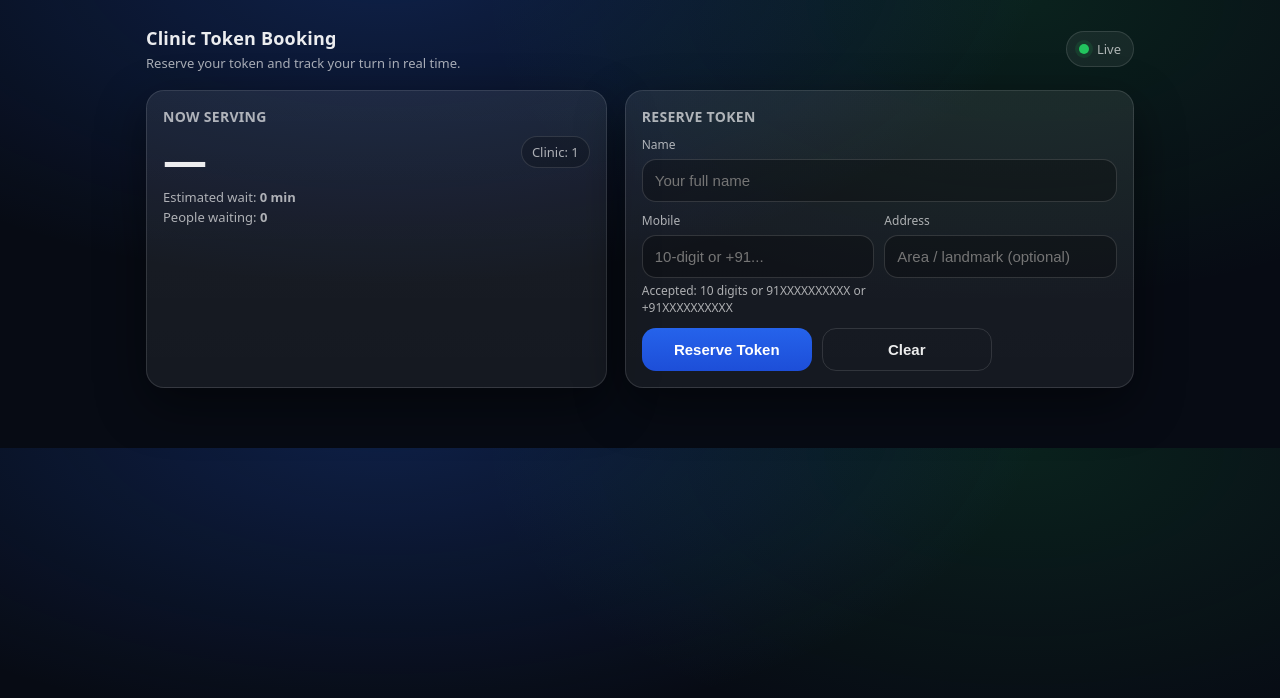
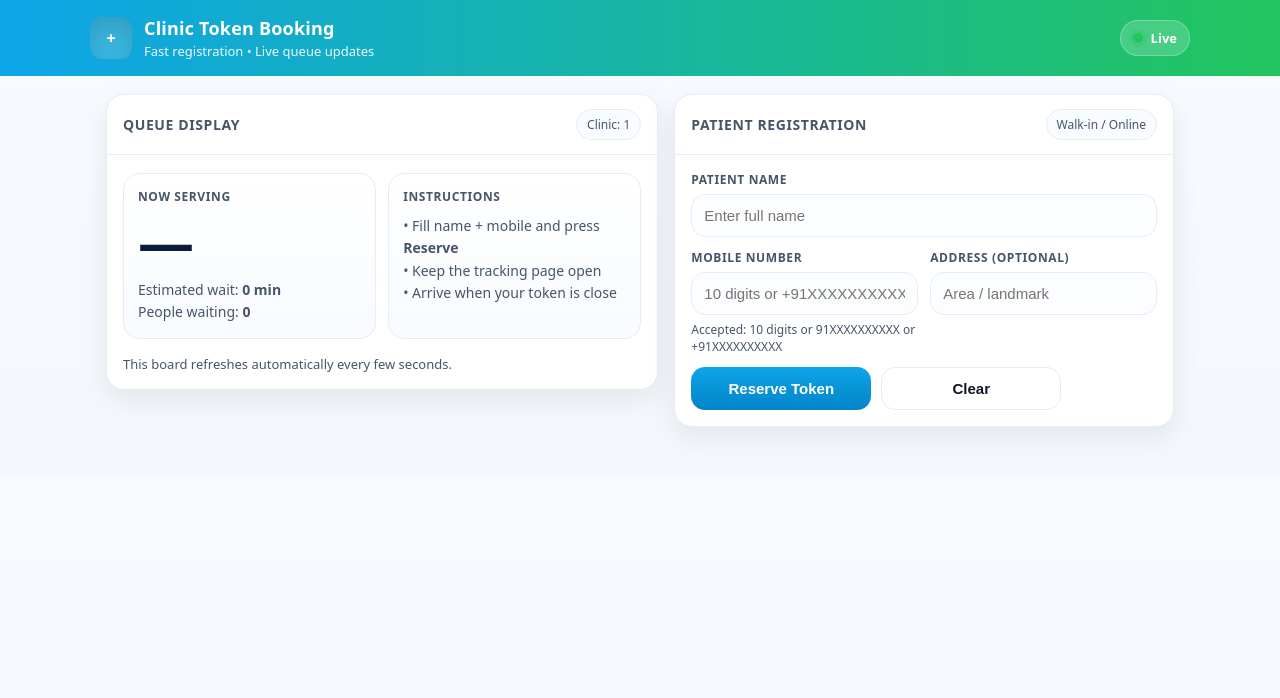
Before and after one commit to rahulgaddipati3-byte/q-manage, a Django app: page /public/clinic/1/ in a window 1280 px wide. Shown: the top 698 px of the page. Run offline with Django 5.2, Linux system fonts and the light colour scheme; data that the repository does not hold is empty.

Commit message:
Revamp public clinic page to hospital-style UI

```diff
--- a/backend/core/templates/public/clinic.html
+++ b/backend/core/templates/public/clinic.html
@@ -7,194 +7,232 @@
 
   <style>
     :root{
-      --bg: #070b14;
-      --panel: rgba(255,255,255,0.06);
-      --panel2: rgba(255,255,255,0.08);
-      --border: rgba(255,255,255,0.12);
-      --text: rgba(255,255,255,0.92);
-      --muted: rgba(255,255,255,0.65);
-      --good: #22c55e;
-      --bad: #ef4444;
-      --brand: #2563eb;
-      --brand2: #1d4ed8;
-      --shadow: 0 18px 50px rgba(0,0,0,0.45);
+      --bg:#f4f7fb;
+      --card:#ffffff;
+      --border:#e6edf5;
+      --text:#0f172a;
+      --muted:#475569;
+      --brand:#0ea5e9;     /* hospital blue */
+      --brand2:#0284c7;
+      --ok:#16a34a;
+      --bad:#dc2626;
+      --shadow: 0 10px 30px rgba(15, 23, 42, 0.08);
       --r: 18px;
     }
-
-    * { box-sizing: border-box; }
+    *{box-sizing:border-box}
     body{
       margin:0;
       font-family: ui-sans-serif, system-ui, -apple-system, Segoe UI, Roboto, Arial;
-      background: radial-gradient(1200px 600px at 30% -10%, rgba(37,99,235,0.25), transparent 55%),
-                  radial-gradient(900px 500px at 80% 0%, rgba(34,197,94,0.12), transparent 60%),
-                  var(--bg);
+      background: linear-gradient(180deg, #f7fbff, var(--bg));
       color: var(--text);
     }
 
-    .wrap{
-      max-width: 1020px;
+    .topbar{
+      background: linear-gradient(90deg, #0ea5e9, #22c55e);
+      color:white;
+      padding: 16px 16px;
+    }
+    .topbarInner{
+      max-width: 1100px;
       margin: 0 auto;
-      padding: 26px 16px 60px;
-    }
-
-    .topbar{
       display:flex;
       align-items:center;
       justify-content:space-between;
       gap:12px;
-      margin-bottom: 18px;
+    }
+    .brand{
+      display:flex; align-items:center; gap:12px;
+    }
+    .logo{
+      width:42px; height:42px; border-radius:12px;
+      background: rgba(255,255,255,0.18);
+      display:flex; align-items:center; justify-content:center;
+      font-weight:900;
+      box-shadow: 0 10px 25px rgba(0,0,0,0.15) inset;
     }
     .title{
-      font-size: 18px;
-      font-weight: 700;
-      letter-spacing: 0.2px;
+      font-size:18px; font-weight:800; letter-spacing:.2px; margin:0;
     }
-    .subtitle{
-      font-size: 13px;
-      color: var(--muted);
-      margin-top: 4px;
+    .sub{
+      font-size:13px; opacity:.92; margin-top:2px;
     }
-    .badge{
-      display:inline-flex;
-      align-items:center;
-      gap:8px;
+    .live{
+      display:flex; align-items:center; gap:8px;
       padding: 8px 12px;
-      border:1px solid var(--border);
-      background: var(--panel);
       border-radius: 999px;
-      font-size: 13px;
-      color: var(--muted);
-      white-space: nowrap;
+      background: rgba(255,255,255,0.18);
+      border: 1px solid rgba(255,255,255,0.25);
+      font-weight:700;
+      font-size:13px;
+      white-space:nowrap;
     }
     .dot{
-      width:10px; height:10px; border-radius:999px;
-      background: var(--good);
-      box-shadow: 0 0 0 4px rgba(34,197,94,0.12);
+      width:10px; height:10px; border-radius:999px; background:#22c55e;
+      box-shadow: 0 0 0 4px rgba(34,197,94,0.25);
+    }
+
+    .wrap{
+      max-width: 1100px;
+      margin: 0 auto;
+      padding: 18px 16px 48px;
     }
 
     .grid{
       display:grid;
       grid-template-columns: 1fr;
-      gap: 14px;
+      gap: 16px;
     }
-    @media (min-width: 860px){
-      .grid{ grid-template-columns: 0.95fr 1.05fr; gap: 18px; }
+    @media (min-width: 900px){
+      .grid{ grid-template-columns: 1.05fr 0.95fr; align-items:start; }
     }
 
     .card{
-      border:1px solid var(--border);
-      background: linear-gradient(180deg, var(--panel2), var(--panel));
+      background: var(--card);
+      border: 1px solid var(--border);
       border-radius: var(--r);
       box-shadow: var(--shadow);
-      padding: 16px;
+      overflow:hidden;
+    }
+    .cardHead{
+      padding: 14px 16px;
+      border-bottom: 1px solid var(--border);
+      display:flex;
+      align-items:center;
+      justify-content:space-between;
+      gap:12px;
+    }
+    .cardHead h2{
+      margin:0;
+      font-size:14px;
+      letter-spacing:.6px;
+      text-transform:uppercase;
+      color: var(--muted);
+      font-weight:800;
+    }
+    .pill{
+      font-size:12px;
+      color: var(--muted);
+      padding: 6px 10px;
+      border-radius: 999px;
+      border: 1px solid var(--border);
+      background:#f8fbff;
+      white-space:nowrap;
     }
 
-    .card h3{
-      margin:0 0 10px;
-      font-size: 14px;
+    /* LED board style */
+    .board{
+      padding: 18px 16px 16px;
+      display:grid;
+      grid-template-columns: 1fr;
+      gap: 12px;
+    }
+    .boardRow{
+      display:flex;
+      gap:12px;
+      flex-wrap:wrap;
+      align-items:stretch;
+    }
+    .tile{
+      flex:1;
+      min-width: 240px;
+      border-radius: 16px;
+      border:1px solid var(--border);
+      background: linear-gradient(180deg, #ffffff, #f8fbff);
+      padding: 14px;
+    }
+    .k{
+      font-size:12px;
       color: var(--muted);
-      font-weight: 600;
-      letter-spacing: .3px;
-      text-transform: uppercase;
+      font-weight:800;
+      text-transform:uppercase;
+      letter-spacing:.6px;
+      margin-bottom:8px;
+    }
+    .tokenBig{
+      font-size:56px;
+      font-weight:900;
+      letter-spacing:2px;
+      color:#0b1b3a;
+      line-height: 1;
+      margin: 6px 0 0;
+    }
+    .stat{
+      font-size:14px;
+      color: var(--muted);
+      margin-top: 10px;
+      line-height: 1.6;
+    }
+    .hint{
+      font-size:13px;
+      color: var(--muted);
+      padding: 0 16px 16px;
     }
 
-    .nowServing{
-      display:flex;
-      align-items:flex-start;
-      justify-content:space-between;
-      gap: 14px;
+    /* Form */
+    form{ padding: 16px; }
+    label{
+      display:block;
+      font-size: 12px;
+      color: var(--muted);
+      font-weight: 800;
+      text-transform:uppercase;
+      letter-spacing:.6px;
+      margin-bottom: 6px;
     }
-    .bigToken{
-      font-size: 44px;
-      font-weight: 800;
-      letter-spacing: 1px;
-      line-height: 1;
-      margin: 2px 0 6px;
+    input, textarea{
+      width:100%;
+      padding: 12px 12px;
+      border-radius: 14px;
+      border: 1px solid var(--border);
+      background: #fbfdff;
+      outline:none;
+      font-size: 15px;
     }
-    .mini{
-      font-size: 13px;
-      color: var(--muted);
-      line-height: 1.5;
+    input:focus, textarea:focus{
+      border-color: rgba(14,165,233,0.55);
+      box-shadow: 0 0 0 4px rgba(14,165,233,0.18);
+      background:white;
     }
-    .pill{
-      display:inline-flex;
-      padding: 6px 10px;
-      border-radius: 999px;
-      border:1px solid var(--border);
-      background: rgba(0,0,0,0.2);
-      font-size: 13px;
-      color: var(--muted);
-    }
-
-    form{ margin:0; }
+    textarea{ min-height: 92px; resize: vertical; }
     .row{
       display:grid;
       grid-template-columns: 1fr;
-      gap: 10px;
-      margin-bottom: 10px;
+      gap: 12px;
+      margin-bottom: 12px;
     }
     @media (min-width: 540px){
       .row.two{ grid-template-columns: 1fr 1fr; }
     }
-
-    label{
-      display:block;
-      font-size: 12px;
-      color: var(--muted);
-      margin-bottom: 6px;
-    }
-
-    input, textarea{
-      width:100%;
-      padding: 12px 12px;
-      border-radius: 14px;
-      border:1px solid rgba(255,255,255,0.14);
-      background: rgba(0,0,0,0.28);
-      color: var(--text);
-      outline: none;
-      font-size: 15px;
-    }
-    textarea{ min-height: 92px; resize: vertical; }
-    input:focus, textarea:focus{
-      border-color: rgba(37,99,235,0.65);
-      box-shadow: 0 0 0 4px rgba(37,99,235,0.18);
-    }
-
     .help{
       font-size: 12px;
       color: var(--muted);
-      margin-top: 4px;
+      margin-top: 6px;
     }
 
     .actions{
       display:flex;
       gap: 10px;
-      flex-wrap: wrap;
       margin-top: 12px;
+      flex-wrap:wrap;
     }
-
     .btn{
-      appearance:none;
       border:0;
       cursor:pointer;
       border-radius: 14px;
       padding: 12px 14px;
-      font-weight: 700;
+      font-weight: 900;
       font-size: 15px;
-      color: white;
+      color:white;
       background: linear-gradient(180deg, var(--brand), var(--brand2));
-      min-width: 170px;
+      min-width: 180px;
     }
-    .btn:disabled{
-      opacity: .65;
-      cursor: not-allowed;
-    }
+    .btn:disabled{opacity:.7; cursor:not-allowed}
     .btnGhost{
-      background: transparent;
-      border:1px solid var(--border);
+      background:#ffffff;
+      border: 1px solid var(--border);
       color: var(--text);
-      font-weight: 600;
-      min-width: 170px;
+      font-weight: 800;
+      min-width: 180px;
     }
 
     .msg{
@@ -202,94 +240,125 @@
       padding: 12px;
       border-radius: 14px;
       border:1px solid var(--border);
-      background: rgba(0,0,0,0.22);
+      background:#fbfdff;
       color: var(--muted);
       font-size: 14px;
       display:none;
     }
-    .msg.ok{ display:block; border-color: rgba(34,197,94,0.35); color: rgba(255,255,255,0.9); }
-    .msg.err{ display:block; border-color: rgba(239,68,68,0.45); color: rgba(255,255,255,0.92); }
+    .msg.ok{display:block; border-color: rgba(22,163,74,0.35); background: rgba(22,163,74,0.08); color: #0b3b1d;}
+    .msg.err{display:block; border-color: rgba(220,38,38,0.35); background: rgba(220,38,38,0.08); color: #4a0c0c;}
 
     .confirm{
       margin-top: 14px;
       padding: 14px;
       border-radius: 16px;
-      border:1px solid rgba(34,197,94,0.35);
-      background: rgba(34,197,94,0.10);
+      border:1px dashed rgba(14,165,233,0.55);
+      background: rgba(14,165,233,0.08);
       display:none;
     }
-    .confirm .token{
-      font-size: 34px;
+    .confirm .t{
+      font-size: 13px;
+      color: var(--muted);
       font-weight: 800;
-      letter-spacing: 1px;
-      margin: 6px 0 8px;
+      text-transform:uppercase;
+      letter-spacing:.6px;
+    }
+    .confirm .num{
+      font-size: 42px;
+      font-weight: 900;
+      letter-spacing: 2px;
+      margin: 8px 0;
+      color:#0b1b3a;
     }
     .confirm a{
-      color: white;
-      text-decoration: none;
       display:inline-block;
       margin-top: 6px;
       padding: 10px 12px;
       border-radius: 12px;
-      background: rgba(37,99,235,0.28);
-      border:1px solid rgba(37,99,235,0.35);
-      font-weight: 700;
+      border:1px solid rgba(14,165,233,0.35);
+      background:white;
+      color:#0b1b3a;
+      font-weight: 900;
+      text-decoration:none;
     }
   </style>
 </head>
 
 <body>
-  <div class="wrap">
-
   <div class="topbar">
+    <div class="topbarInner">
+      <div class="brand">
+        <div class="logo">+</div>
         <div>
           <div class="title">Clinic Token Booking</div>
-        <div class="subtitle">Reserve your token and track your turn in real time.</div>
+          <div class="sub">Fast registration • Live queue updates</div>
         </div>
-      <div class="badge" title="Live updates">
-        <span class="dot"></span>
-        <span id="liveLabel">Live</span>
+      </div>
+      <div class="live"><span class="dot"></span><span id="liveLabel">Live</span></div>
     </div>
   </div>
 
+  <div class="wrap">
     <div class="grid">
 
-      <!-- Left: now serving -->
+      <!-- Hospital-style token board -->
       <div class="card">
-        <h3>Now serving</h3>
-        <div class="nowServing">
-          <div>
-            <div class="bigToken" id="nowServing">—</div>
-            <div class="mini">
+        <div class="cardHead">
+          <h2>Queue display</h2>
+          <div class="pill">Clinic: {{ clinic_slug }}</div>
+        </div>
+
+        <div class="board">
+          <div class="boardRow">
+            <div class="tile">
+              <div class="k">Now serving</div>
+              <div class="tokenBig" id="nowServing">—</div>
+              <div class="stat">
                 Estimated wait: <b id="estWait">—</b><br/>
                 People waiting: <b id="waitingCount">—</b>
               </div>
             </div>
-          <div class="pill" id="clinicSlug">Clinic: {{ clinic_slug }}</div>
+
+            <div class="tile">
+              <div class="k">Instructions</div>
+              <div class="stat">
+                • Fill name + mobile and press <b>Reserve</b><br/>
+                • Keep the tracking page open<br/>
+                • Arrive when your token is close
+              </div>
+            </div>
           </div>
         </div>
 
-      <!-- Right: booking form -->
+        <div class="hint">
+          This board refreshes automatically every few seconds.
+        </div>
+      </div>
+
+      <!-- Registration form -->
       <div class="card">
-        <h3>Reserve token</h3>
+        <div class="cardHead">
+          <h2>Patient registration</h2>
+          <div class="pill">Walk-in / Online</div>
+        </div>
 
         <form id="reserveForm">
           <div class="row">
             <div>
-              <label for="name">Name</label>
-              <input id="name" name="name" placeholder="Your full name" autocomplete="name" required>
+              <label for="name">Patient name</label>
+              <input id="name" name="name" placeholder="Enter full name" autocomplete="name" required>
             </div>
           </div>
 
           <div class="row two">
             <div>
-              <label for="phone">Mobile</label>
-              <input id="phone" name="phone" placeholder="10-digit or +91..." autocomplete="tel" required>
+              <label for="phone">Mobile number</label>
+              <input id="phone" name="phone" placeholder="10 digits or +91XXXXXXXXXX" autocomplete="tel" required>
               <div class="help">Accepted: 10 digits or 91XXXXXXXXXX or +91XXXXXXXXXX</div>
             </div>
             <div>
-              <label for="address">Address</label>
-              <input id="address" name="address" placeholder="Area / landmark (optional)">
+              <label for="address">Address (optional)</label>
+              <input id="address" name="address" placeholder="Area / landmark">
             </div>
           </div>
 
@@ -301,10 +370,10 @@
           <div class="msg" id="msgBox"></div>
 
           <div class="confirm" id="confirmBox">
-            <div class="mini">Your token</div>
-            <div class="token" id="yourToken">—</div>
-            <div class="mini">Keep this page open. It updates automatically.</div>
-            <a id="trackLink" href="#" target="_blank">Track Token</a>
+            <div class="t">Your token</div>
+            <div class="num" id="yourToken">—</div>
+            <div class="help">Keep this page open. Status updates automatically.</div>
+            <a id="trackLink" href="#" target="_blank">Open Tracking Page</a>
           </div>
         </form>
       </div>
```
Lines whose indentation alone changed are shown as unchanged.
